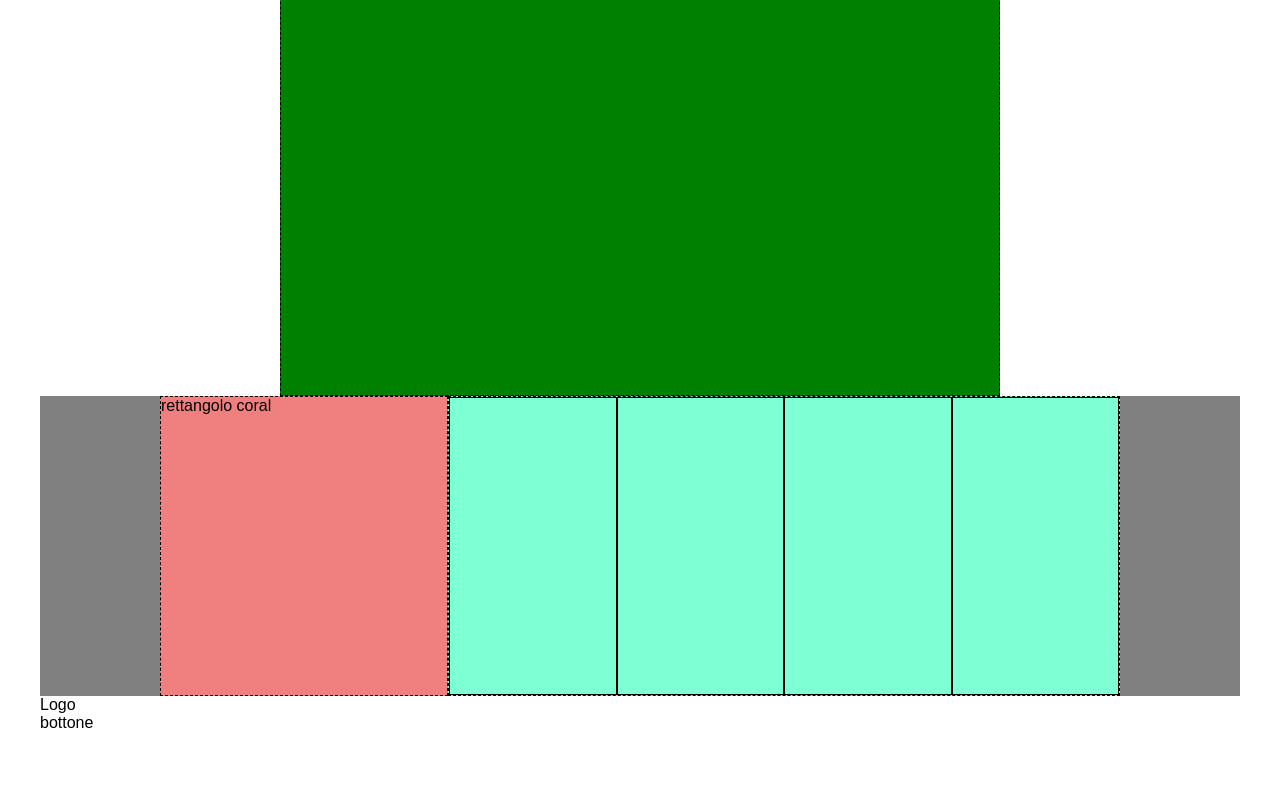
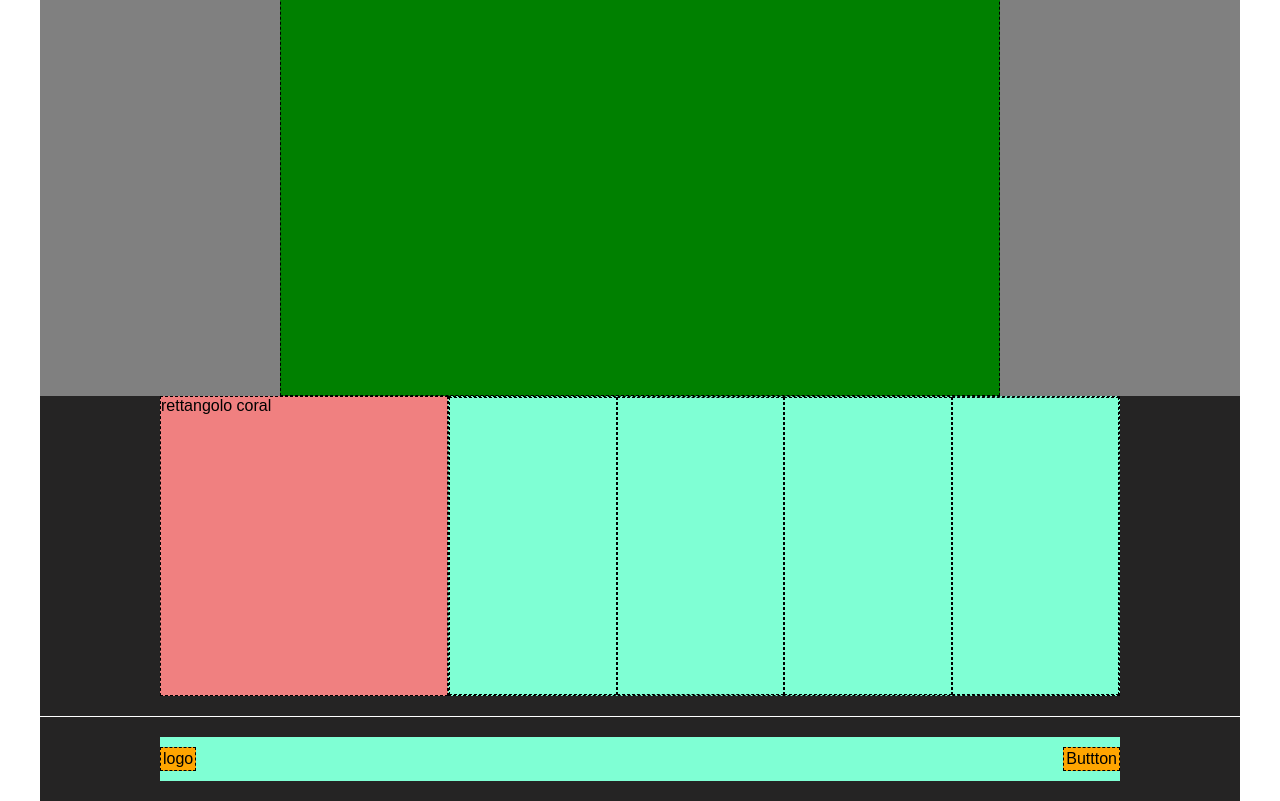
Before and after one commit to CappelliLeonardo/htmlcss-struttura-discord, a plain HTML site: page index.html in a window 1280 px wide. Shown: the part 1754-2555 px from the top of the page. Before the commit the page ends 2486 px from the top, so only its background shows below. Drawn offline with Linux system fonts and the light colour scheme.

Commit message:
aggiornato background

```diff
--- a/css/style.css
+++ b/css/style.css
@@ -97,13 +97,18 @@ html{
     width: 60%;
     background-color: green;
 }
+.section.second, .last-section{
+    background-color: gray;
+}
 /* FOOTER  */
 .footer-top{
-    background-color: grey;
+    background-color: rgb(37, 36, 36);
     display: flex;
     justify-content: center;
     align-items: center;
     width: 100%;
+    margin-bottom: 1px;
+    padding-bottom: 20px;
 }
 .background-footer{
     display: flex;
@@ -126,6 +131,46 @@ html{
 }
 
 .box-acquamarine > div{
-    border: 1px solid black;
+    border: 1px dashed black;
     width: 25%;
 }
+
+
+
+.footer-bottom{
+    width: 100%;
+    background-color: rgb(37, 36, 36);
+    display: flex;
+    justify-content: center;
+    padding-top: 20px;
+    padding-bottom: 20px;
+}
+
+.nav-footer{
+    display: flex;
+    justify-content: space-between;
+    width: 80%;
+    padding-top: 10px;
+    padding-bottom: 10px;
+    background-color: aquamarine;
+}
+.box-logo-orange, .box-button-orange{
+    background-color: orange;
+    border: 1px dashed black;
+    padding: 2px;
+}
+
+/* .footer-bottom{
+    max-width: 100%;
+    background-color: gray;
+    display: flex;
+    justify-content: center;
+}
+.nav-footer{
+    display: flex;
+    justify-content: space-between;
+    padding-top: 5px;
+    padding-bottom: 5px;
+    background-color: orange;
+    width: 80%;
+} */
--- a/index.html
+++ b/index.html
@@ -50,7 +50,7 @@
                     </div>
                 </div>
 
-                <div class="section">
+                <div class="section second">
                     <div class="n1">
                         <div class="box-pink"></div>
                         <div class="box-lightblue"> </div>
@@ -89,10 +89,14 @@
                 </footer>
 
                 <footer class="footer-bottom">
-                    <nav class="nav-footer">
-                        <div>Logo</div>
-                        <div>bottone</div>
-                    </nav>
+                    <div class="nav-footer">
+                        <div class="box-logo-orange">
+                            logo
+                        </div>
+                        <div class="box-button-orange">
+                            Buttton
+                        </div>
+                    </div>
                 </footer>
             </div>
         </Footer>
```
